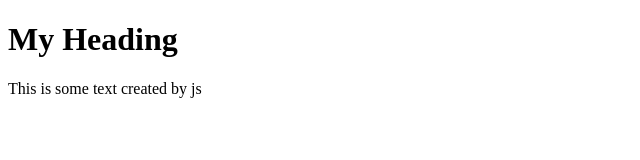
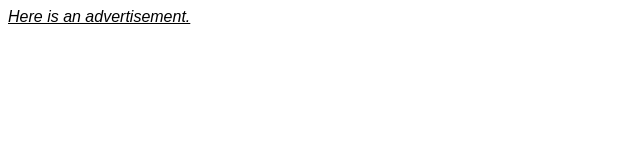
Before and after one commit to smurphy2230/web115_lesson11, a plain HTML site: page index.html in a window 1280 px wide. Shown: the whole page, without its empty margins (0-640 px from the left). Drawn offline with Linux system fonts and the light colour scheme.

Commit message:
using the style object

```diff
--- a/ch9ex4.js
+++ b/ch9ex4.js
@@ -1,11 +1,3 @@
-<!DOCTYPE html>
-<html lang="en">
-<head>
-    <meta charset="UTF-8">
-    <meta name="viewport" content="width=device-width, initial-scale=1.0">
-    <title>Chapter 9, Example 4</title>
-</head>
-<body>
-
-</body>
-</html>
+let divAdvert = document.getElementById("divAdvert");
+divAdvert.style.fontStyle = "italic";
+divAdvert.style.textDecoration = "underline";
--- a/index.html
+++ b/index.html
@@ -4,13 +4,17 @@
     <meta charset="UTF-8">
     <meta name="viewport" content="width=device-width, initial-scale=1.0">
     <title>Index</title>
+    <style>
+        #divAdvert {
+            font: 12pt arial;
+        }
+    </style>
 </head>
 <body>
-    <!-- <h1 id="heading1">My Heading</h1>
-    <p id="paragraph1">this is some text in a paragraph tag</p> -->
-    <!-- <span>Below is a table</span>
-    </table> -->
+   <div id="divAdvert">
+       Here is an advertisement.
+   </div>
 
-    <script src="ch9ex3.js"></script>
+    <script src="ch9ex4.js"></script>
 </body>
 </html>
```
